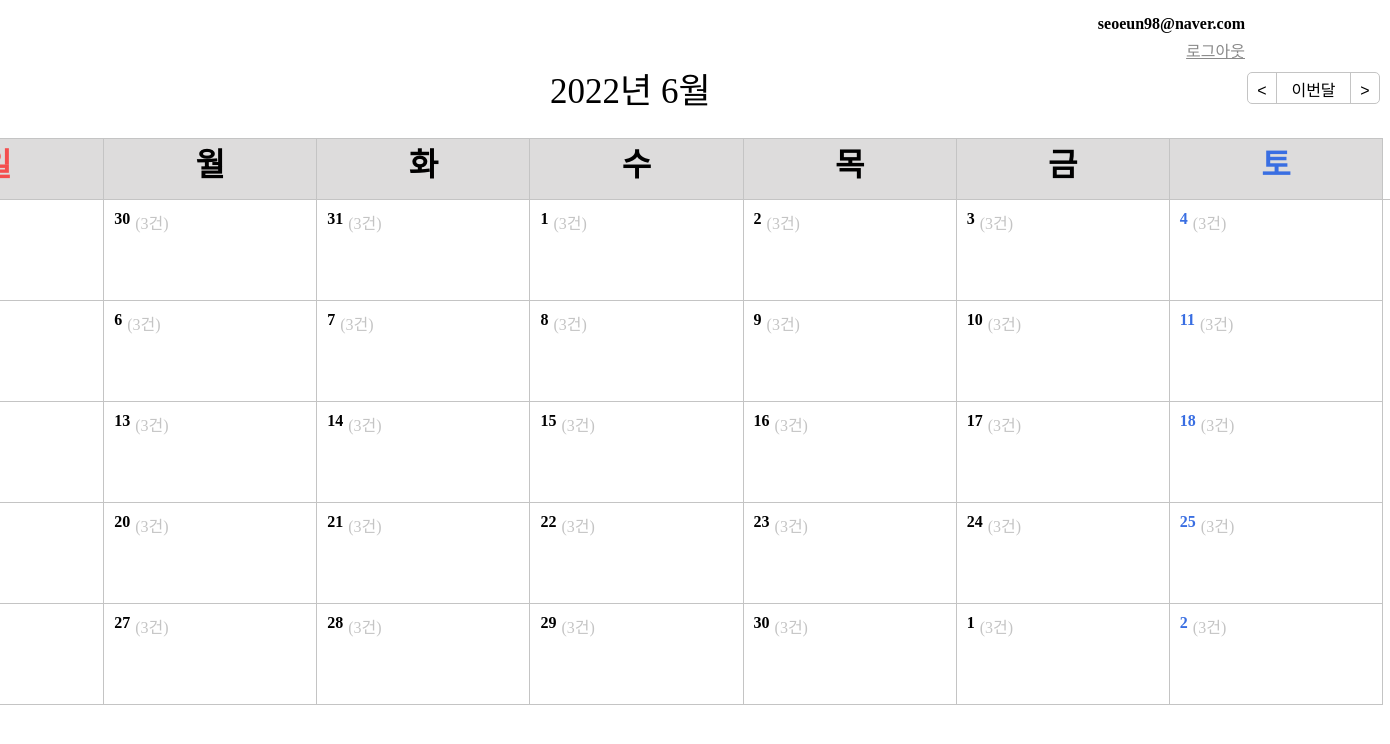
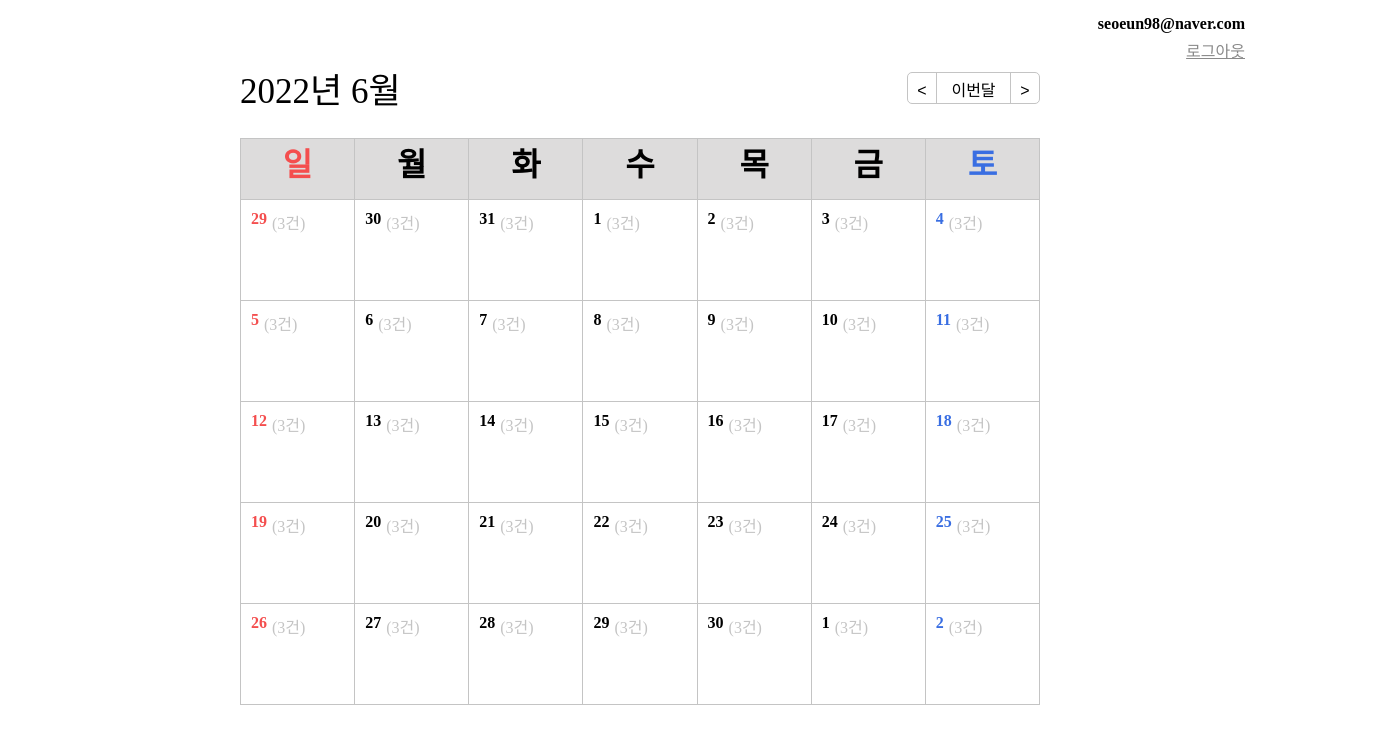
Before and after one commit to Team-Delgo/PMS, a React (Create React App) app: page /reservation-management in a window 1280 px wide. Shown: the top 744 px of the page, 1390 px wide, since content can reach past the window. Built offline with nearby package versions, Linux system fonts and the light colour scheme.

Commit message:
DESIGN:calender

```diff
--- a/src/pages/ReservationManagement.css
+++ b/src/pages/ReservationManagement.css
@@ -18,7 +18,7 @@
     align-items: center;
   }
   .calendar {
-    width: 1500px;
+    width: 800px;
   }
   .header {
     display: flex;
@@ -27,13 +27,11 @@
   }
   .year-month {
     font-size: 35px;
-    margin-left: 660px;
   }
   .nav {
     display: flex;
     border: 1px solid #C4C4C4;
     border-radius: 5px;
-    margin-right: 10px;
   }
   .nav-btn {
     width: 28px;
@@ -54,7 +52,7 @@
     margin: 25px 0 10px;
     font-weight: bold;
     font-size: 32px;
-    width: 1500px;
+    width: 800px;
   }
   .day {
     width: calc(99% / 7);
@@ -66,7 +64,7 @@
     text-align: center;
   }
   .dates {
-    width: 1500px;
+    width: 800px;
     display: flex;
     align-items: center;
     flex-flow: row wrap;
--- a/src/pages/ReservationManagement.jsx
+++ b/src/pages/ReservationManagement.jsx
@@ -5,7 +5,7 @@ import './ReservationManagement.css'
 const customStyles = {
   content: {
     top: '50%',
-    left: '89%',
+    left: '85%',
     right: 'auto',
     bottom: 'auto',
     transform: 'translate(-50%, -50%)',
```
